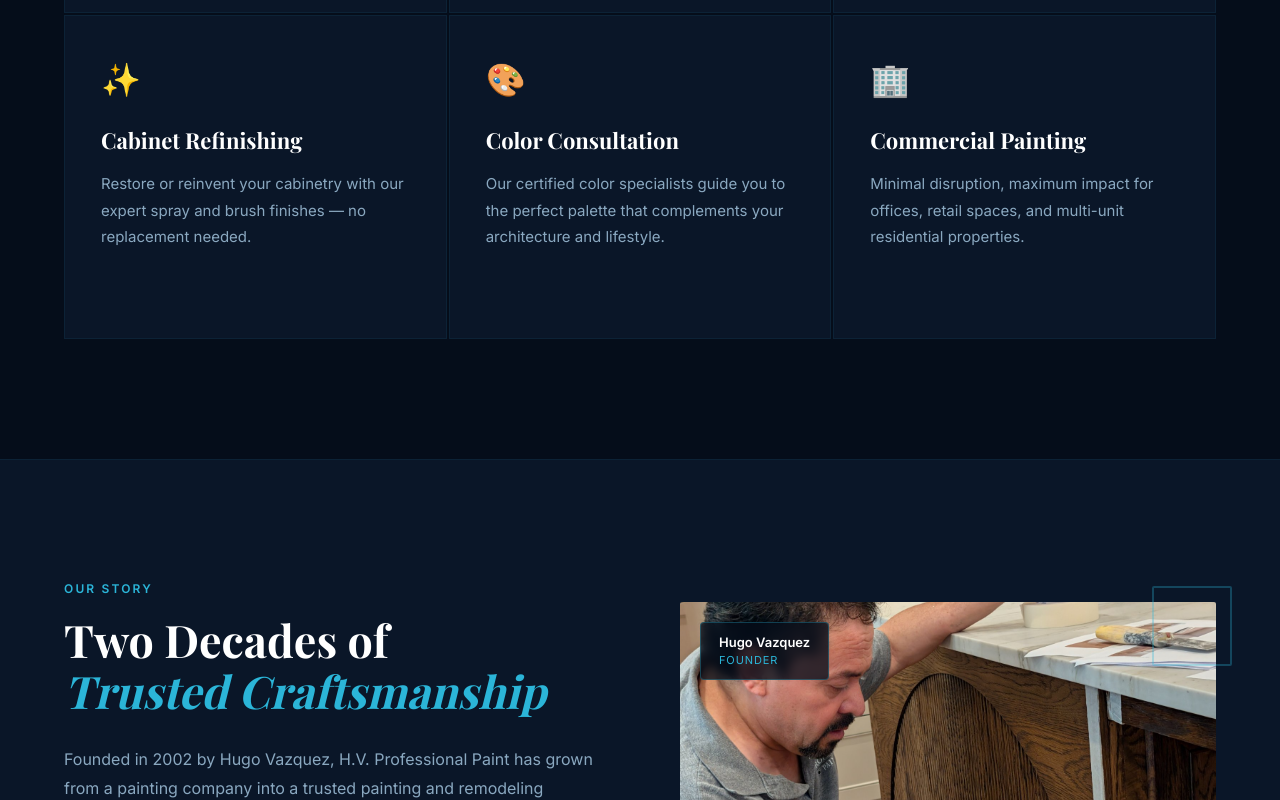
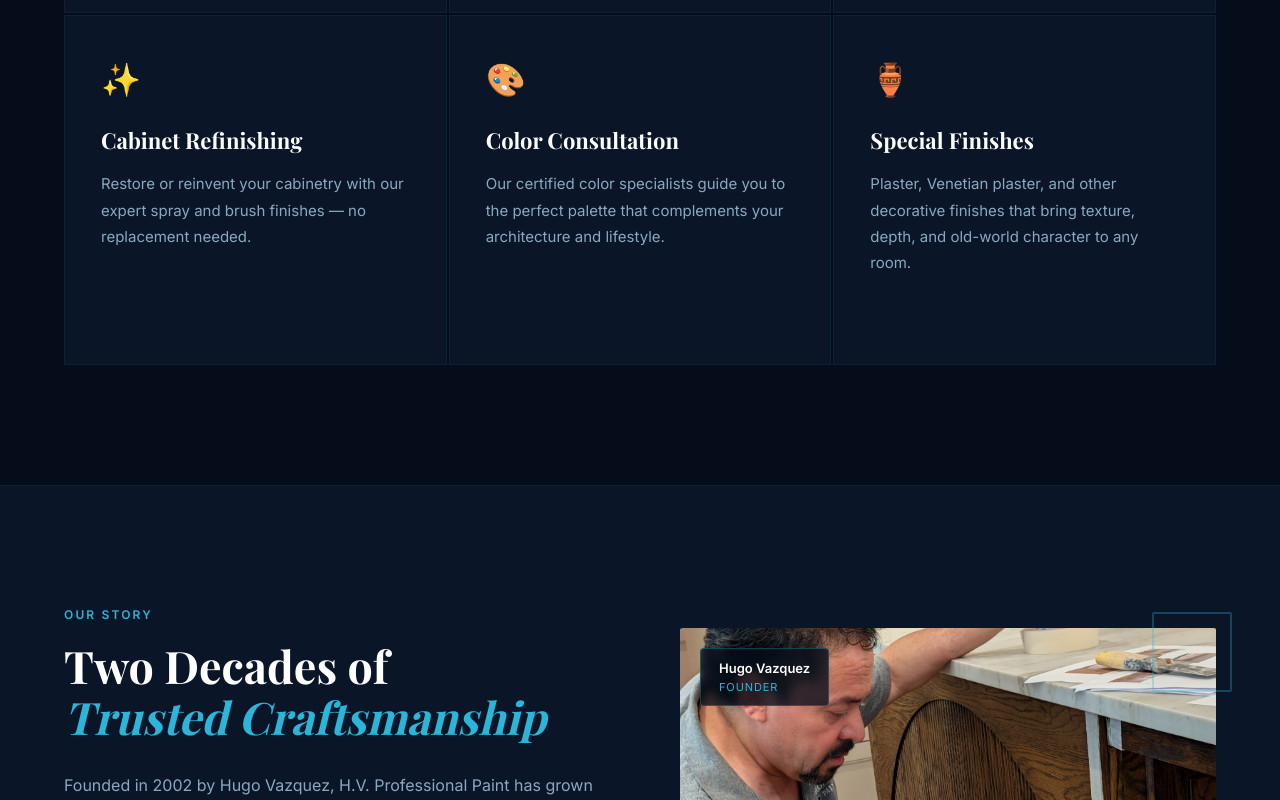
Before and after one commit to HVprofessional/HVP, a React (Vite) app: page / in a window 1280 px wide. Shown: the part 1740-2540 px from the top of the page. Built offline with nearby package versions, Linux system fonts and the light colour scheme; the HTML template or start-up script is replaced by a standard one; a web font is replaced by a local one.

Commit message:
Replace Commercial Painting service with Special Finishes (plaster, Venetian plaster)

```diff
--- a/src/App.tsx
+++ b/src/App.tsx
@@ -46,9 +46,9 @@ const SERVICES = [
     desc: 'Our certified color specialists guide you to the perfect palette that complements your architecture and lifestyle.',
   },
   {
-    icon: '🏢',
-    title: 'Commercial Painting',
-    desc: 'Minimal disruption, maximum impact for offices, retail spaces, and multi-unit residential properties.',
+    icon: '🏺',
+    title: 'Special Finishes',
+    desc: 'Plaster, Venetian plaster, and other decorative finishes that bring texture, depth, and old-world character to any room.',
   },
 ]
 
@@ -531,7 +531,7 @@ export default function App() {
 
             <div>
               <div style={{ fontSize: 12, color: '#2bb5d8', letterSpacing: '0.14em', textTransform: 'uppercase', fontWeight: 600, marginBottom: 20 }}>Services</div>
-              {['Interior Painting', 'Exterior Painting', 'Power Washing', 'Cabinet Refinishing', 'Color Consultation', 'Commercial Painting'].map(s => (
+              {['Interior Painting', 'Exterior Painting', 'Power Washing', 'Cabinet Refinishing', 'Color Consultation', 'Special Finishes'].map(s => (
                 <div key={s} style={{ fontSize: 14, color: '#8aa8c0', marginBottom: 10 }}>{s}</div>
               ))}
             </div>
```
Also changed, not shown: .figma/make/site.json.
